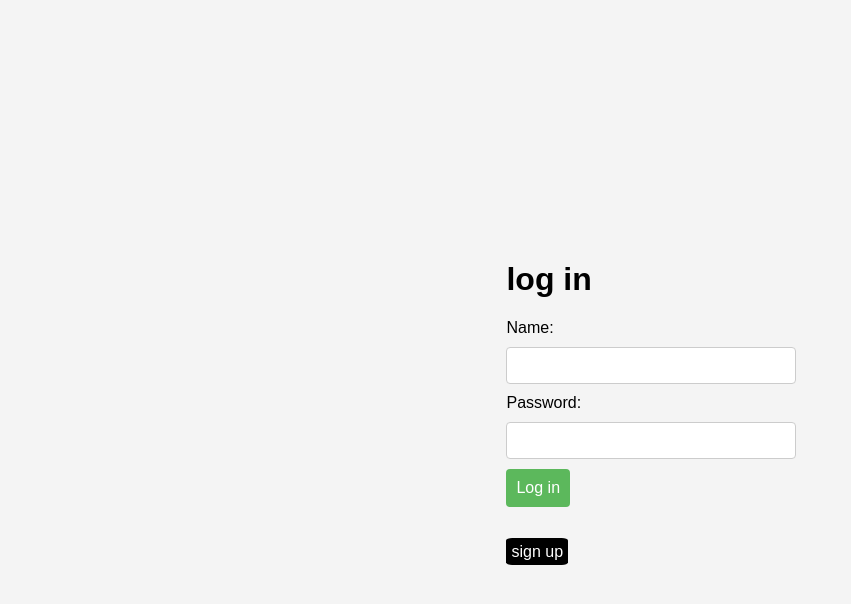
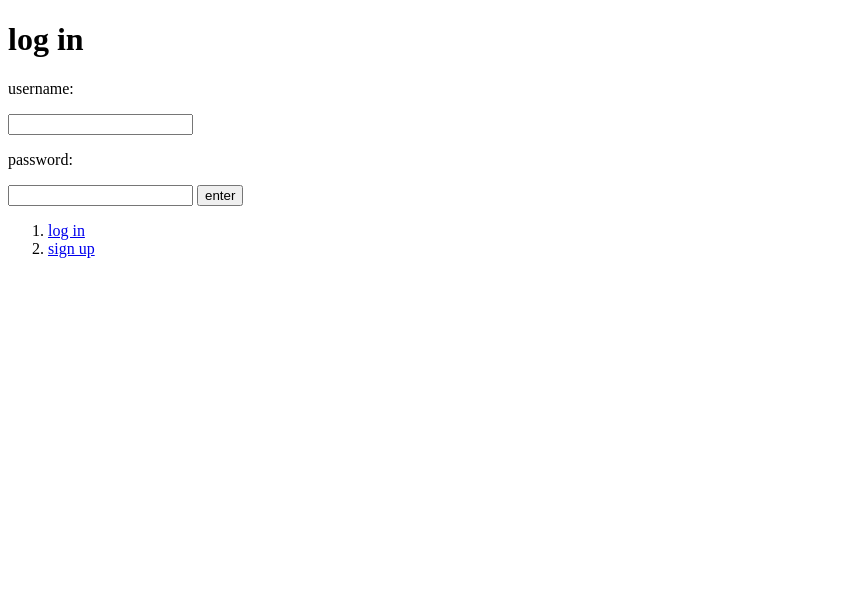
Before and after one commit to eliyan-mu/hodaya-eliyan, a plain HTML site: page home.html in a window 1280 px wide. Shown: the whole page, without its empty margins (0-851 px from the left). Drawn offline with Linux system fonts and the light colour scheme.

Commit message:
Revert "new final"
This reverts commit 8498cf7c5b7359b4846ee6a1c98e4e44a46392a1.

```diff
--- a/css/home.css
+++ b/css/home.css
@@ -5,80 +5,3 @@
 .active.page{
     display: block;
 }
-body {
-    font-family: Arial, sans-serif;
-    background-color: #f4f4f4;
-    display: flex;
-    justify-content: center;
-    align-items: center;
-    height: 100vh;
-    margin: 0;
-}
-
-.container {
-    background: white;
-    border-radius: 8px;
-    box-shadow: 0 2px 10px rgba(0, 0, 0, 0.1);
-    padding: 20px;
-    width: 300px;
-}
-
-h2 {
-    text-align: center;
-    color: #333;
-}
-
-input {
-    width: 100%;
-    padding: 10px;
-    margin: 10px 0;
-    border: 1px solid #ccc;
-    border-radius: 4px;
-}
-
-button {
-    /* width: 100%; */
-    padding: 10px;
-    background-color: #5cb85c;
-    border: none;
-    border-radius: 4px;
-    color: white;
-    font-size: 16px;
-    cursor: pointer;
-}
-
-button:hover {
-    background-color: #4cae4c;
-}
-
-p {
-    text-align: center;
-}
-.nav-link{
-    text-decoration: none;
-    background-color: black;
-    color: white;
-    border-radius: 10%;
-    padding: 5px;
-}
-/* #pic{
-    position: absolute;
-    left: 30px;
-    top:20px;
-    background-color: #f4f4f4;
-border: 2px solid black;
-
-}
-#header{
-    position: absolute;
-    background-color: #f4f4f4;
-    color:black;
-    top:30px;
-    font-family: italic;
-
-} */
-/* .title{
-    background-color: #5cb85c;
-   width: 100%;
-   height: 100%;
-} */
--- a/home.html
+++ b/home.html
@@ -10,25 +10,19 @@
     <main>
         <div class="page active" id="home">
             <h1>log in</h1>
-            <!-- <div id="existing-users">
+            <div id="existing-users">
                 <p>username:</p>
                 <input id="name"/>
+                <br/>
                 <p>password:</p>
                 <input id="password"/>
                 <button data-target="detail" id="enterlog">enter</button>
-                <br><br>
-            </div> -->
-            <form id="existing-users">
-                <label for="name"> Name:</label><br>
-                <input type="text" id="name" name="new-name" ><br>
-                <label for="pass">Password:</label><br>
-                <input type="text" id="password" name="pass" >
-                <button data-target="detail" id="enterlog">Log in</button>
-              </form>
-              <br><br>
-                <!-- <li><a href="#" data-target="home" class="nav-link">log in</a></li> -->
-                <nav><a href="#" data-target="list" class="nav-link">sign up</a></nav>
+            </div>
+            <ol>
+                <li><a href="#" data-target="home" class="nav-link">log in</a></li>
+                <li><a href="#" data-target="list" class="nav-link">sign up</a></li>
                 <!-- <li><a href="#" data-target="detail" class="nav-link">DETAIL</a></li> -->
+            </ol>
         </div>
 
         <div class="page" id="list">
@@ -40,22 +34,20 @@
                 <input type="text" id="pass" name="pass" >
                 <button data-target="detail" id="enter-new-user">Sign up</button>
               </form>
-              <br><br>
-                <nav><a href="#" data-target="home" class="nav-link">log in</a></nav>
-                <!-- <li><a href="#" data-target="list" class="nav-link">sign up</a></li> -->
+            <ol>
+                <li><a href="#" data-target="home" class="nav-link">log in</a></li>
+                <li><a href="#" data-target="list" class="nav-link">sign up</a></li>
                 <!-- <li><a href="#" data-target="detail" class="nav-link">DETAIL</a></li> -->
-
+            </ol>
         </div>
 
         <div class="page" id="detail">
-            <div class="title">
-                <h1 id="header"> Your contacts </h1>
-                <button id="pic" onclick="showForm()"><img src="https://png.pngtree.com/png-vector/20190419/ourmid/pngtree-vector-add-icon-png-image_956621.jpg"  width=30 ></button>
-          </div>
-          <div id="container"></div>
-            <template id="form">
-            <div id="contact-form">
-                <label for="fname">Name:</label>
+            <h1> Your contacts </h1>
+            <button onclick="showForm()"><img src="https://png.pngtree.com/png-vector/20190419/ourmid/pngtree-vector-add-icon-png-image_956621.jpg" height="100px" width="100px"></button>
+           <div id="container"></div>
+        <template id="form">
+        <div id="contact-form">
+            <label for="fname">Name:</label>
             <input type="text" id="fname" name="fname" required><br><br>
 
             <label for="phone">Phone number:</label>
@@ -65,12 +57,11 @@
         </template>
 
         <div id="contact-display"></div>
-                <!-- <br><br>
-                <nav><a href="#" data-target="home" class="nav-link">log in</a></nav>
-                <br><br>
-                <nav><a href="#" data-target="list" class="nav-link">sign up</a></nav> -->
-                <!-- <li><a href="#" data-target="detail" class="nav-link">contacts</a></li> -->
-
+            <ol>
+                <li><a href="#" data-target="home" class="nav-link">log in</a></li>
+                <li><a href="#" data-target="list" class="nav-link">sign up</a></li>
+                <li><a href="#" data-target="detail" class="nav-link">contacts</a></li>
+            </ol>
         </div>
 
     </main>
--- a/js/DB.js
+++ b/js/DB.js
@@ -14,7 +14,7 @@
         }
         localStorage.setItem('contact',JSON.stringify(arr));
     }
-    function login() {
+    function login(event) {
         const savedUsers = JSON.parse(localStorage.project3);
         console.log('savedUsers: ', savedUsers);
 
--- a/js/login.js
+++ b/js/login.js
@@ -1,16 +1,15 @@
-// if (localStorage.getItem("project3") === null) {
-//     let userArray = [];
+if (localStorage.getItem("project3") === null) {
+    let userArray = [];
 
-//     userArray.push({
-//         'name': 'guest',
-//         'password': '123',
-//         id: 1,
-//         data: [] });
-//
+    userArray.push({
+        'name': 'guest',
+        'password': '123',
+        'id':1
+    });
 
 
-//     localStorage.setItem("project3", JSON.stringify(userArray));
-// }
+    localStorage.setItem("project3", JSON.stringify(userArray));
+}
 // localStorage.setItem("currentUser", "");
 
 const users_container = document.getElementById("existing-users");
@@ -27,14 +26,22 @@ const users_container = document.getElementById("existing-users");
 document.getElementById("enterlog").addEventListener("click", login)
 
 function login(event) {
+    const savedUsers = JSON.parse(localStorage.project3);
+    console.log('savedUsers: ', savedUsers);
+
     let name = document.getElementById("name").value;
 let password = document.getElementById("password").value;
-    const onload = function(){
+    const newUser = savedUsers.find((user)=>user.name === name && user.password === password);
+    console.log('newUser: ', newUser);
+    // let wrongPassParagraph = document.createElement("p");
+    // wrongPassParagraph.innerText = "wrong password";
+    // wrongPassParagraph.style.display = "none";
+
         if (!newUser) {
             let wrongPassParagraph = document.createElement("p");
             wrongPassParagraph.innerText = "wrong password";
-            const existingUsersForm = document.getElementById("existing-users");
-            existingUsersForm.appendChild(wrongPassParagraph);
+            const existingUsersDiv = document.getElementById("existing-users");
+            existingUsersDiv.appendChild(wrongPassParagraph);
             // wrongPassParagraph.style.display = "none";
             console.log("if1")
         }
@@ -44,8 +51,50 @@ let password = document.getElementById("password").value;
             // location.href =history.replaceState({}, 'Detail', '#detail');
             // history.replaceState({}, 'Detail', '#detail');
         }
-        }
       // history.replaceState({}, 'Detail', '#detail');
 
 
 }
+// function checkPassword(user_div, password, enteredPassword) {
+//     let wrongPassParagraph = document.createElement("p");
+//     wrongPassParagraph.innerText = "wrong password";
+//     wrongPassParagraph.style.display = "none";
+//     user_div.appendChild(wrongPassParagraph);
+
+//     if (password === enteredPassword) {
+//         document.getElementById("entry-btn").style.display = "block";
+//         wrongPassParagraph.style.display = "hidden";
+//     }
+//     else {
+//         wrongPassParagraph.style.display = "block";
+//     }
+// }
+// function showPasswordCheckSection(user_div, userObject) {
+//     if (user_div.children.length === 0) {
+//         let passwordContainer = document.createElement("div");
+//         passwordContainer.innerText = "Enter Your Password:";
+//         let passwordForm = document.createElement("input");
+//         let entryBtn = document.createElement("button");
+
+//         entryBtn.setAttribute("id", "entry-btn")
+//         entryBtn.style.display = "none";
+//         entryBtn.innerText = "Enter";
+//         entryBtn.onclick = function () {
+//             localStorage["currentUser"] = userObject.name;
+//             // location.href =history.replaceState({}, 'Detail', '#detail');
+//             history.replaceState({}, 'Detail', '#detail');
+
+//         };
+
+//         passwordForm.setAttribute("type", "password");
+//         passwordForm.setAttribute("name", "password");
+//         passwordForm.setAttribute("pattern", "/\w{6,16}/");
+//         passwordForm.setAttribute("value", "");
+//         passwordForm.addEventListener("change", function () { checkPassword(user_div, userObject.password, passwordForm.value) });
+
+//         passwordContainer.appendChild(passwordForm);
+//         passwordContainer.appendChild(entryBtn);
+//         user_div.appendChild(passwordContainer);
+//     }
+
+// }
--- a/js/sign-up.js
+++ b/js/sign-up.js
@@ -1,3 +1,4 @@
+
 const form = document.getElementById("myForm");
 const enterUser = document.getElementById("enter-new-user");
 enterUser.addEventListener("click", signUp);
```
